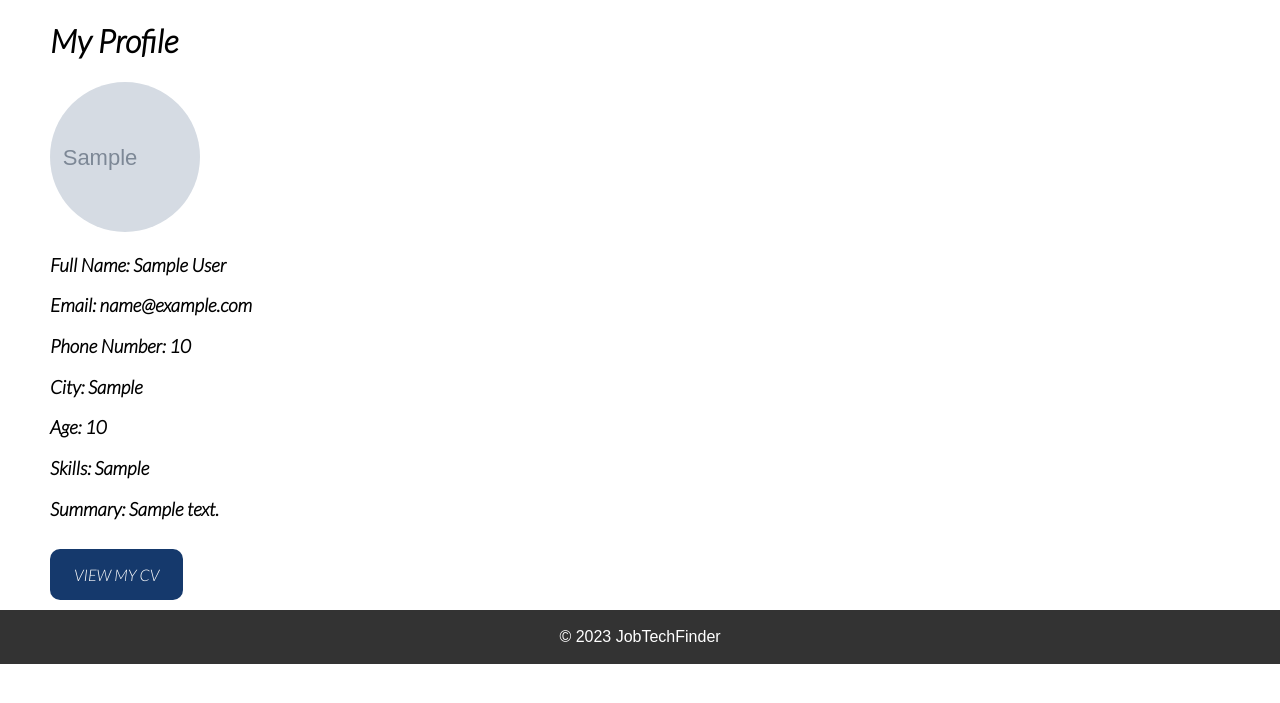
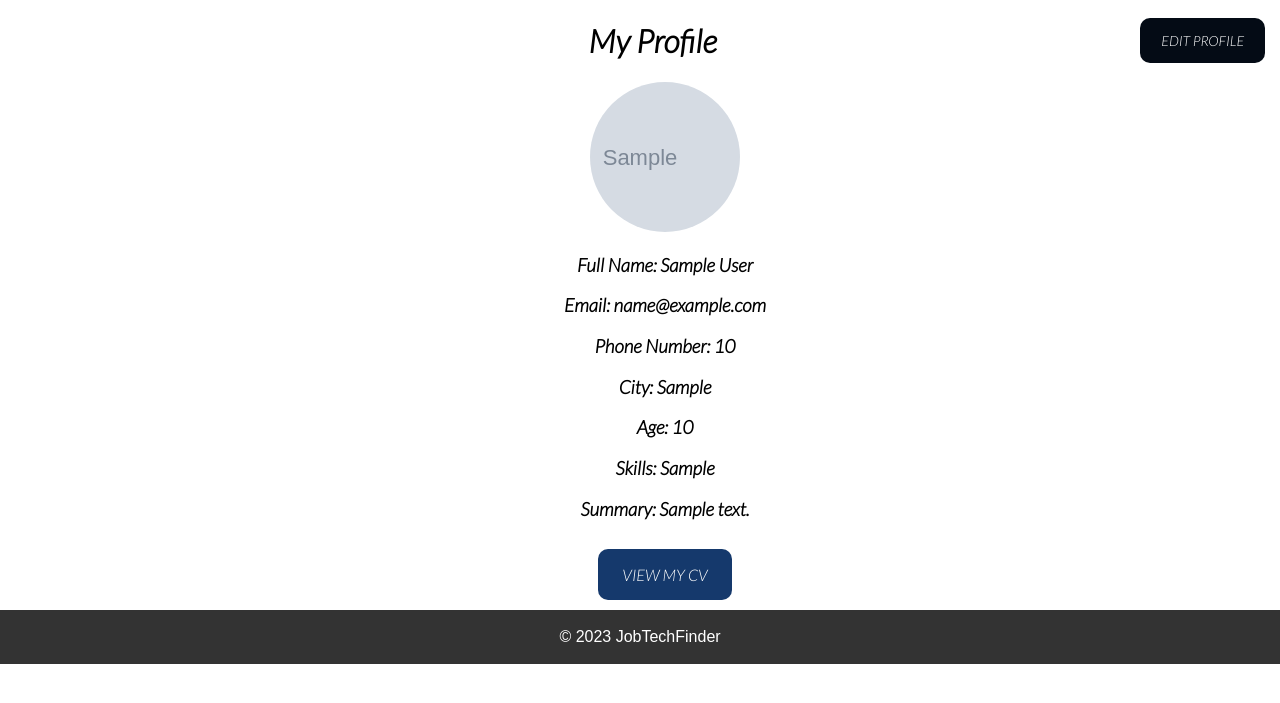
Before and after one commit to TopazAakal/JuniorTechFinder, a Django app: page /showProfile/1 in a window 1280 px wide. Shown: the part 49-752 px from the top of the page. Run offline with Django 4.2, Linux system fonts and the light colour scheme; a user stored in the database is signed in; tables that the repository leaves empty hold one stand-in row (values such as "Sample post"); grey boxes marked "Sample" are stand-in pictures; some web fonts are replaced.

Commit message:
BSPMC235-25 edit profile for juniors

```diff
--- a/Core/templates/base.html
+++ b/Core/templates/base.html
@@ -29,7 +29,7 @@
                 {% if request.user|user_in_group:"Junior" %}
                 <li><a href="{% url 'checkProfile' %}">Profile</a></li>
                 {% elif request.user|user_in_group:"Recruiter" %}
-                <li><a href="{% url 'createProfileRecruiters' %}">Create profile</a></li>
+                <li><a href="{% url 'createProfileRecruiters' %}">Profile</a></li>
                 {% endif %}
 
                 <li>
--- a/JuniorTechFinder/urls.py
+++ b/JuniorTechFinder/urls.py
@@ -30,6 +30,7 @@ urlpatterns = [
     path('createProfile/', Juniors.views.createProfile, name='createProfile'),
     path('showProfile/<int:pk>', Juniors.views.showProfile, name='showProfile'),
     path('checkProfile/', Juniors.views.checkProfile, name='checkProfile'),
+    path('editProfile/<int:pk>', Juniors.views.editProfile, name='editProfile'),
     path('showProfileRecruiter/<int:pk>',
          Recruiters.views.showProfileRecruiter, name='showProfileRecruiter'),
     path('createProfileRecruiters/', Recruiters.views.createProfileRecruiters,
--- a/Juniors/templates/showProfile.html
+++ b/Juniors/templates/showProfile.html
@@ -3,8 +3,12 @@
 
 {% block content %}
 
-<div class="profile-candidate">
-    <h1>My Profile</h1>
+<div class="profile-candidate" style="text-align: center;">
+    <div style="display: flex; justify-content: space-between; align-items: center;">
+        <h1 style="margin-left: 115px; flex: 1;">My Profile</h1>
+        <a style="background-color:#040b15; color:white; padding: 1em 1.5em; text-decoration: none;text-transform: uppercase; border-radius: 10px; display: inline-block; margin-top: 10px; margin-bottom: 10px; font-size: 14px; margin-right: 15px;"
+            href="{% url 'editProfile' pk=junior.pk %}">Edit Profile</a>
+    </div>
     {% if junior.photo %}
     <img class="profile-pic" src="{{ junior.photo.url }}" alt="{{ junior.name }}'s profile picture ">
     {% else %}
@@ -22,6 +26,8 @@
         href="{{ junior.cv_file.url }}" target="_blank">View my CV</a>
 
     {% endif %}
+
+
 </div>
 
 {% endblock %}
--- a/Juniors/views.py
+++ b/Juniors/views.py
@@ -38,6 +38,24 @@ def showProfile(request, pk):
     return render(request, 'showProfile.html', context)
 
 
+def editProfile(request, pk):
+
+    junior = get_object_or_404(Juniors, pk=pk, user=request.user)
+
+    if request.method == 'POST':
+        form = JuniorForm(request.POST, request.FILES, instance=junior)
+        if form.is_valid():
+            form.save()
+            messages.success(request, 'Profile updated successfully!')
+            return redirect('showProfile', pk=pk)
+    else:
+        form = JuniorForm(instance=junior)
+        form.fields['user'].widget = forms.HiddenInput()
+        form.fields['user'].initial = request.user.id
+
+    return render(request, 'editProfile.html', {'form': form})
+
+
 def checkProfile(request):
     try:
         junior = request.user.juniors
```
Also changed, not shown: Juniors/templates/editProfile.html (added, +17 -0 lines), 2 other files.
